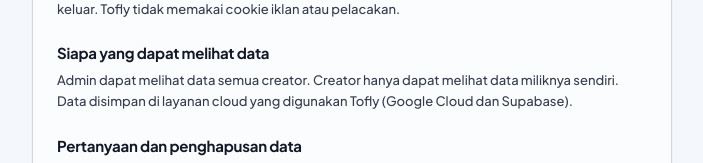
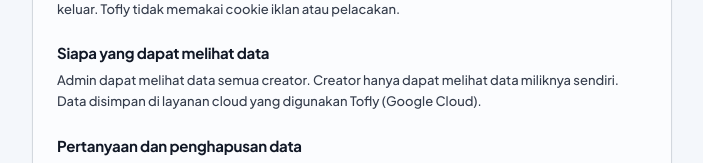
Before and after one commit to PROPENSI-PPL-Tofly/tofly-ugc-management, a Next.js app in the folder frontend/: page /privasi in a window 1280 px wide. Shown: the part 507-670 px from the top of the page, without its empty margins (288-991 px from the left). Built offline with nearby package versions, Linux system fonts and the light colour scheme.

Commit message:
[GREEN] Name Google Cloud as the only place Tofly stores data on the privacy page

```diff
--- a/frontend/src/app/privasi/page.tsx
+++ b/frontend/src/app/privasi/page.tsx
@@ -51,7 +51,7 @@ export default function PrivacyPage() {
             <h2 className={SECTION}>Siapa yang dapat melihat data</h2>
             <p className={BODY}>
               Admin dapat melihat data semua creator. Creator hanya dapat melihat data miliknya sendiri.
-              Data disimpan di layanan cloud yang digunakan Tofly (Google Cloud dan Supabase).
+              Data disimpan di layanan cloud yang digunakan Tofly (Google Cloud).
             </p>
 
             <h2 className={SECTION}>Pertanyaan dan penghapusan data</h2>
```
